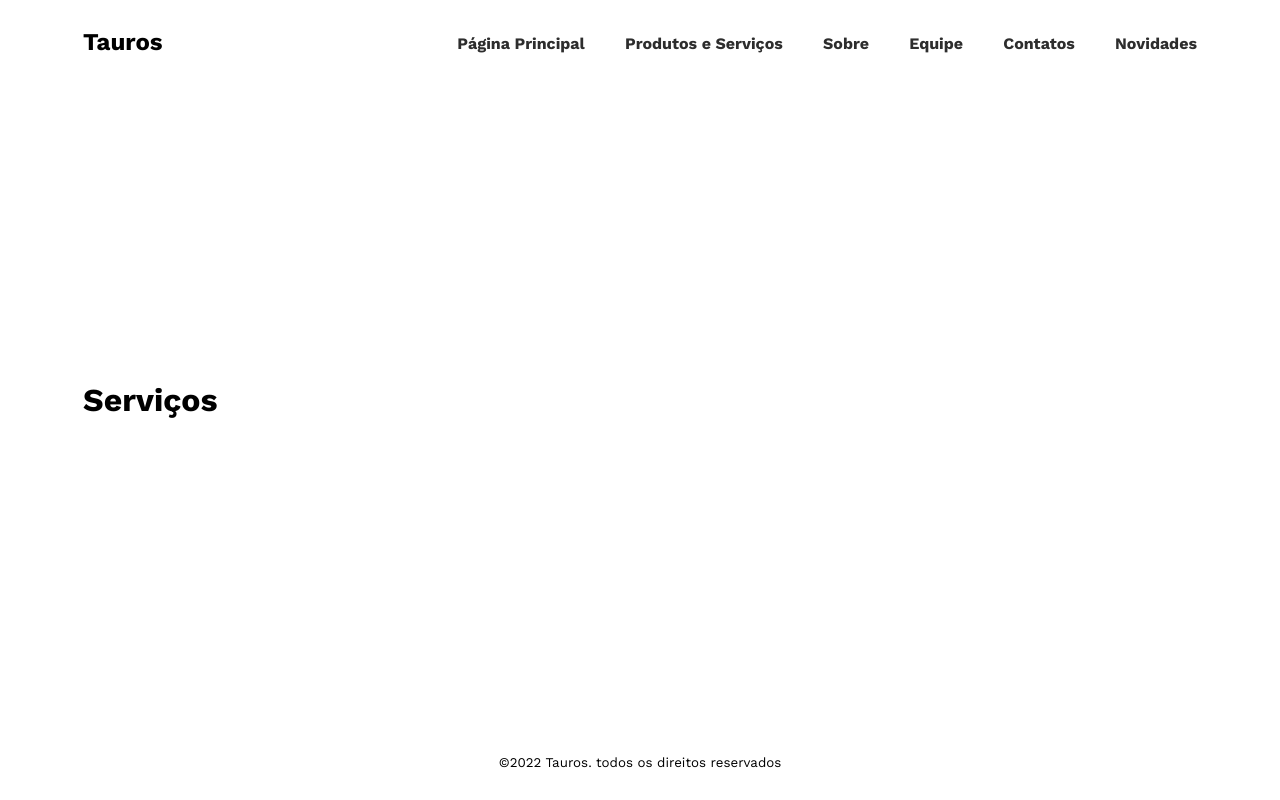
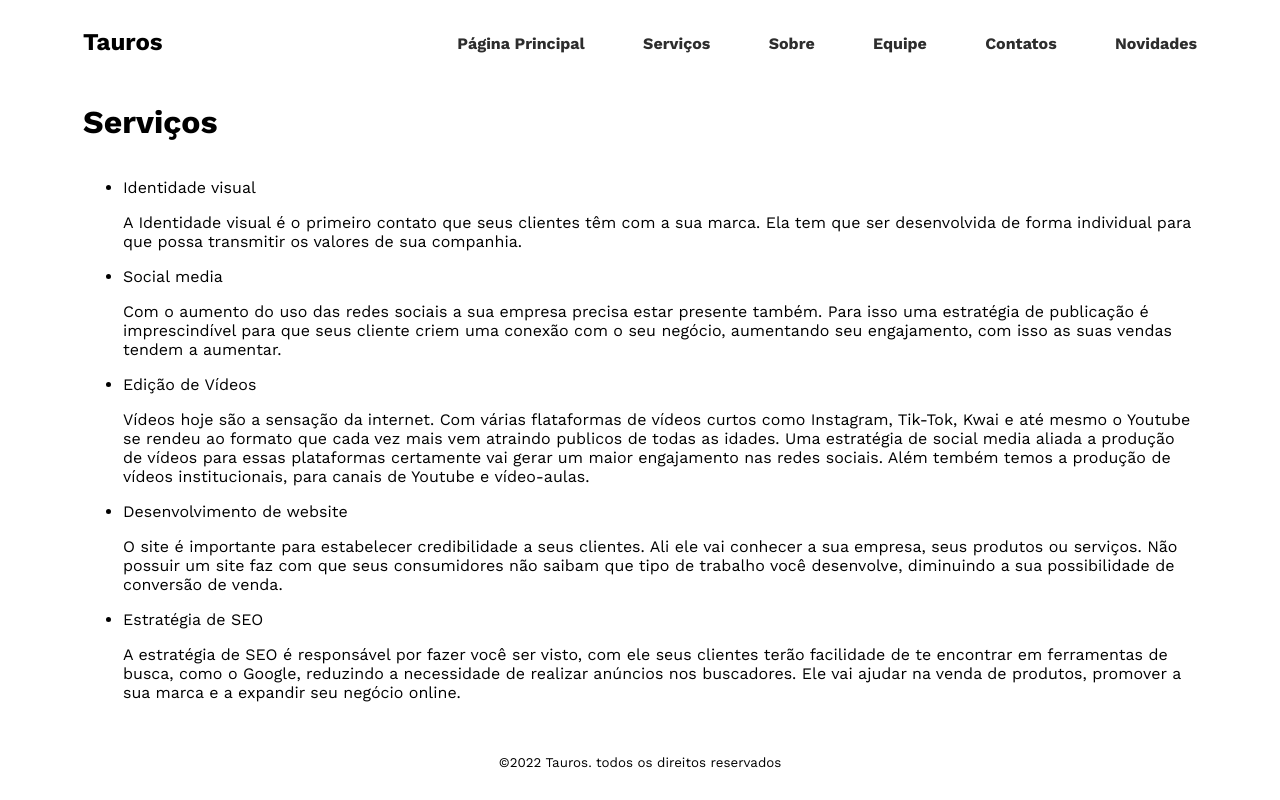
Before and after one commit to miguelcalazans/siteempresa, a website: page src/servicos.html in a window 1280 px wide. Drawn offline with nearby package versions, Linux system fonts and the light colour scheme.

Commit message:
Serviços e alteraçao no menu

```diff
--- a/src/servicos.html
+++ b/src/servicos.html
@@ -16,7 +16,7 @@
           <nav>
             <menu>
               <li><a href="index.html">Página Principal</a></li>
-              <li><a href="servicos.html">Produtos e Serviços</a></li>
+              <li><a href="servicos.html">Serviços</a></li>
               <li><a href="sobre.html">Sobre</a></li>
               <li><a href="equipe.html">Equipe</a></li>
               <li><a href="contatos.html">Contatos</a></li>
@@ -26,6 +26,30 @@
         </header>
           <main>
           <h1>Serviços</h1>
+          <section>
+            <ul>
+              <li>Identidade visual</li>
+              <p>A Identidade visual é o primeiro contato que seus clientes têm com a sua marca. Ela tem que ser desenvolvida de
+                forma individual para que possa transmitir os valores de sua companhia.</p>
+                <li>Social media</li>
+                <p>Com o aumento do uso das redes sociais a sua empresa precisa estar presente também. Para isso uma estratégia de
+                  publicação é imprescindível para que seus cliente criem uma conexão com o seu negócio, aumentando seu engajamento, com
+                  isso as suas vendas tendem a aumentar.</p>
+                  <li>Edição de Vídeos</li>
+                  <p>Vídeos hoje são a sensação da internet. Com várias flataformas de vídeos curtos como Instagram, Tik-Tok, Kwai e até
+                    mesmo o Youtube se rendeu ao formato que cada vez mais vem atraindo publicos de todas as idades. Uma estratégia de
+                    social media aliada a produção de vídeos para essas plataformas certamente vai gerar um maior engajamento nas redes
+                    sociais. Além tembém temos a produção de vídeos institucionais, para canais de Youtube e vídeo-aulas.</p>
+                    <li>Desenvolvimento de website</li>
+                    <p>O site é importante para estabelecer credibilidade a seus clientes. Ali ele vai conhecer a sua empresa, seus produtos
+                      ou serviços. Não possuir um site faz com que seus consumidores não saibam que tipo de trabalho você desenvolve,
+                      diminuindo a sua possibilidade de conversão de venda.</p>
+                      <li>Estratégia de SEO</li>
+                      <p>A estratégia de SEO é responsável por fazer você ser visto, com ele seus clientes terão facilidade de te encontrar em
+                        ferramentas de busca, como o Google, reduzindo a necessidade de realizar anúncios nos buscadores. Ele vai ajudar na
+                        venda de produtos, promover a sua marca e a expandir seu negócio online.</p>
+                    </ul>
+          </section>
           </main>
           <footer>
             <p><small>©2022 Tauros. todos os direitos reservados</small></p>
```
Also changed, not shown: src/contatos.html (+6 -6 lines), src/equipe.html (+1 -1 lines), src/index.html (+1 -1 lines), src/novidades.html (+1 -1 lines), src/sobre.html (+1 -1 lines).
